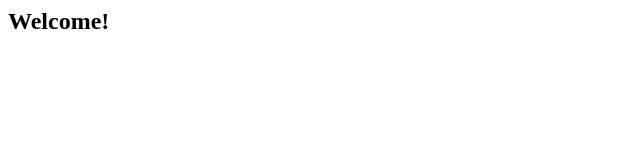
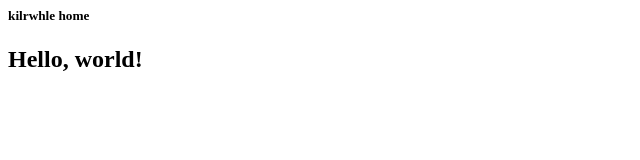
Before and after one commit to kilrwhle/kilrwhle.github.io, a plain HTML site: page index.html in a window 1280 px wide. Shown: the whole page, without its empty margins (0-640 px from the left). Drawn offline with Linux system fonts and the light colour scheme.

Commit message:
Update index.html

```diff
--- a/index.html
+++ b/index.html
@@ -3,6 +3,7 @@
   <title>kilrwhle home</title>
 </head>
 <body>
-  <h2>Welcome!</h2>
+  <h5>kilrwhle home</h5>
+  <h2>Hello, world!</h2>
 </body>
 </html>
```
